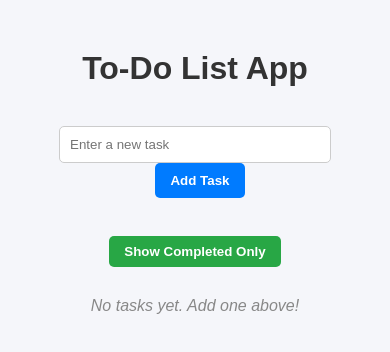
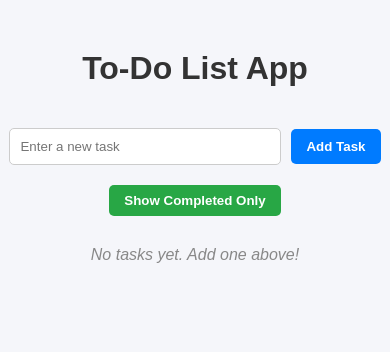
Before and after one commit to Topdan95/todo-list, a React (Create React App) app: page / in a window 390 px wide. Shown: the top 352 px of the page. Built offline with nearby package versions, Linux system fonts and the light colour scheme; the HTML template or start-up script is replaced by a standard one.

Commit message:
Fix mobile spacing for input and add button

```diff
--- a/src/App.css
+++ b/src/App.css
@@ -144,6 +144,6 @@ ul {
 @media (max-width: 600px) {
   .input-section {
     flex-direction: column;
-    padding: 18px;
+    padding-top: 20px;
   }
 }
```
